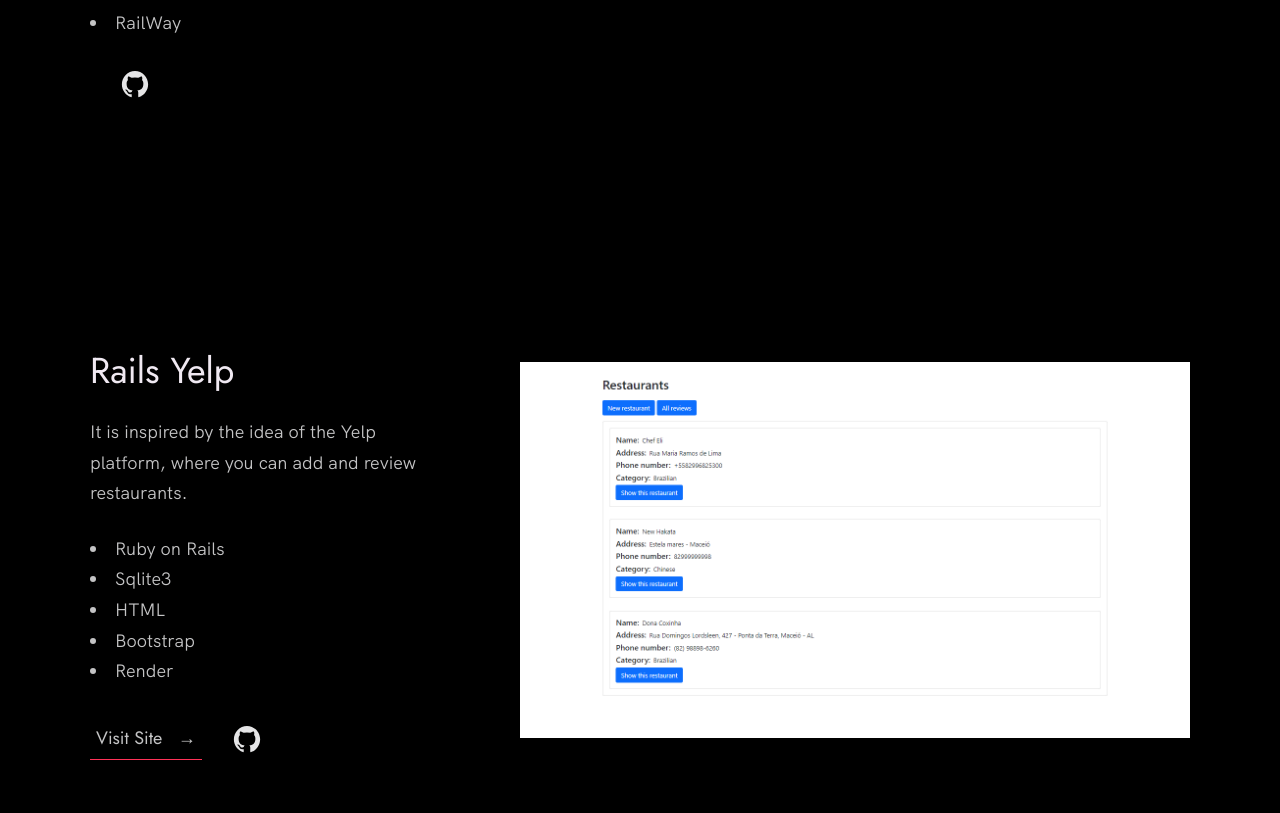
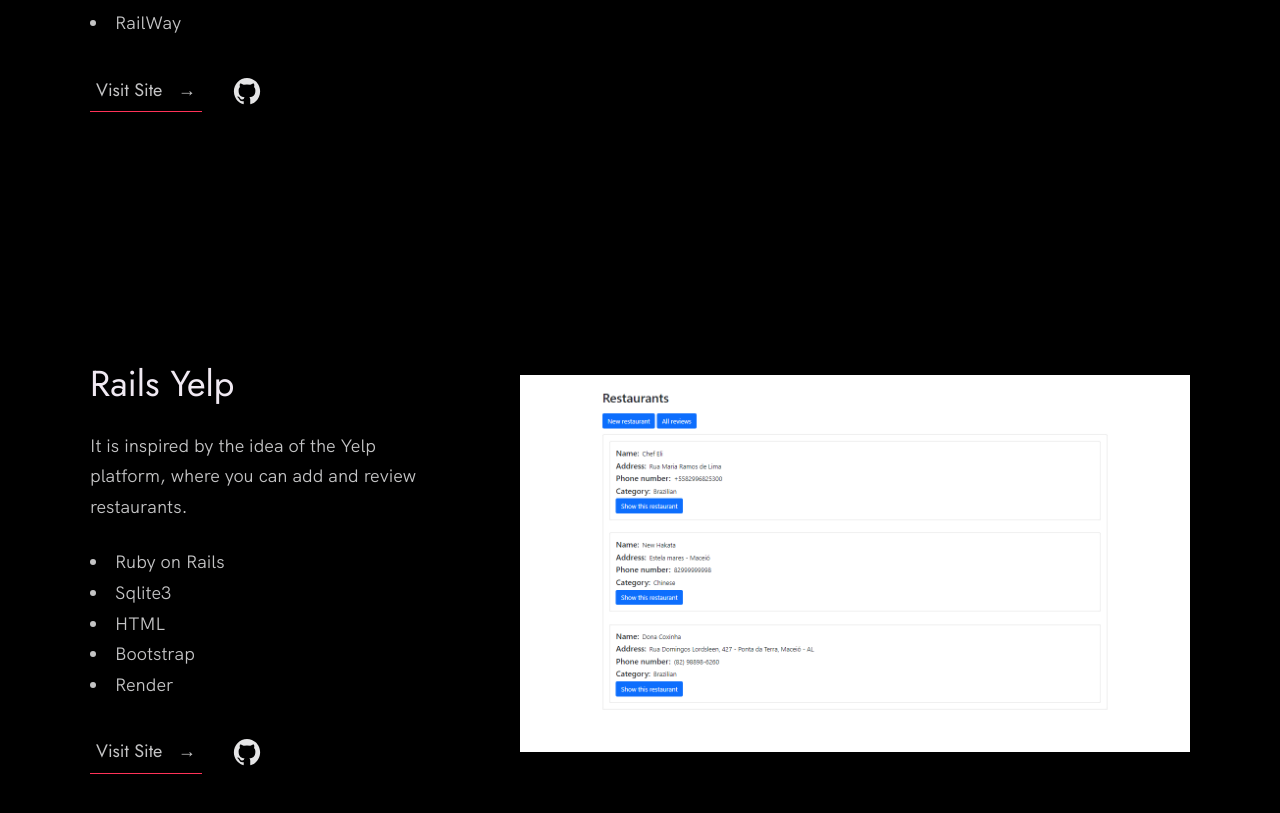
Before and after one commit to srbernardo/portfolio, a plain HTML site: page index.html in a window 1280 px wide. Shown: the part 3461-4274 px from the top of the page. Drawn offline with Linux system fonts and the light colour scheme.

Commit message:
Add deploy link of Royal Stays

```diff
--- a/index.html
+++ b/index.html
@@ -169,6 +169,9 @@
                 <li>RailWay</li>
               </ul>
               <div class="work__links">
+                <a href="https://royal-stays.onrender.com/" target="_blank" class="link__text">
+                  Visit Site <span>&rarr;</span>
+                </a>
                 <a href="https://github.com/srbernardo/royal-stays" target="_blank" >
                   <img src="./images/github.svg" class="work__code" title="View Source Code" alt="GitHub">
                 </a>
```
